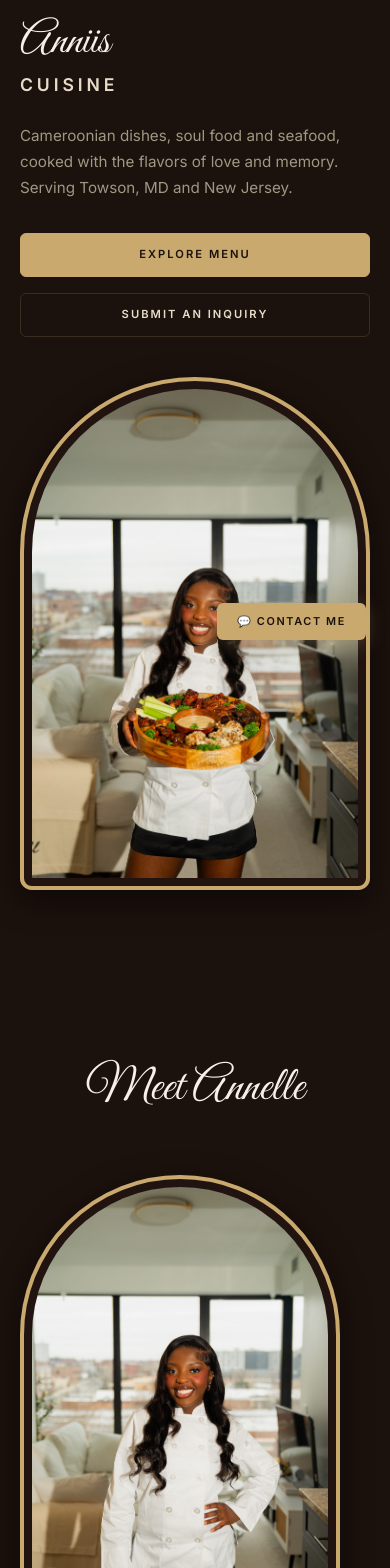
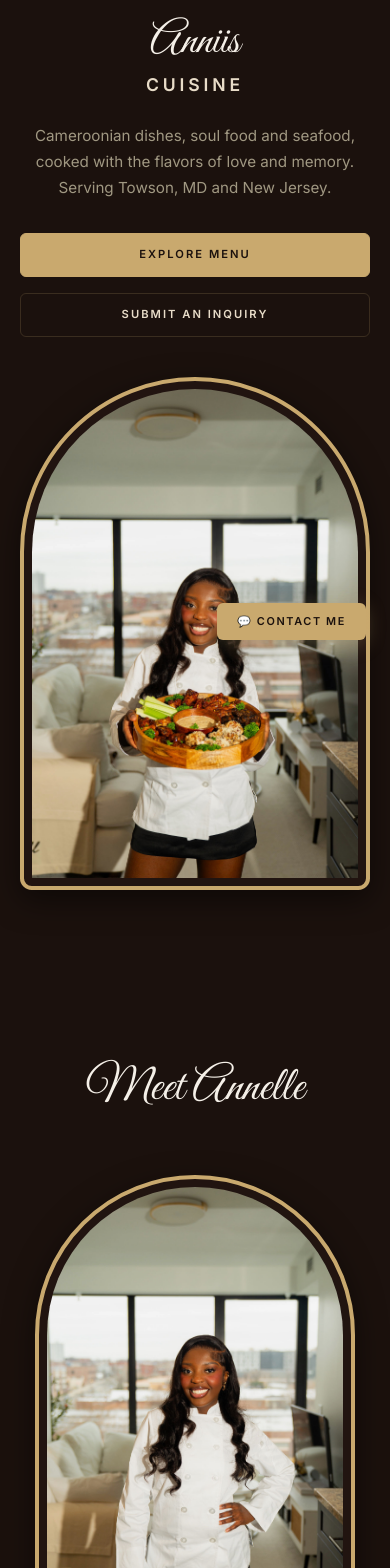
Before and after one commit to Jesseobasi/anni-cuisine, a React (Vite) app: page / in a window 390 px wide. Shown: the part 180-1748 px from the top of the page. Built offline with nearby package versions, Linux system fonts and the light colour scheme.

Commit message:
Center all text and make mobile friendly

```diff
--- a/src/index.css
+++ b/src/index.css
@@ -40,6 +40,7 @@ body {
   line-height: 1.6;
   min-height: 100vh;
   -webkit-font-smoothing: antialiased;
+  text-align: center;
 }
 
 #root {
@@ -331,11 +332,12 @@ img {
   font-size: 0.95rem;
   color: var(--text-secondary);
   line-height: 1.7;
-  margin-bottom: 32px;
+  margin: 0 auto 32px;
   max-width: 440px;
 }
 .hero-buttons {
   display: flex;
+  justify-content: center;
   gap: 16px;
   flex-wrap: wrap;
 }
@@ -350,7 +352,7 @@ img {
   padding: 8px;
   background: var(--bg-card);
   box-shadow: 0 10px 30px rgba(0, 0, 0, 0.5);
-  margin-left: auto;
+  margin: 0 auto;
 }
 
 /* ===== MEET ANNELLE ===== */
@@ -373,6 +375,7 @@ img {
   padding: 8px;
   background: var(--bg-card);
   box-shadow: 0 10px 30px rgba(0, 0, 0, 0.5);
+  margin: 0 auto;
 }
 .meet-text {
   font-size: 0.92rem;
@@ -486,9 +489,10 @@ img {
   padding: 8px;
   background: var(--bg-card);
   box-shadow: 0 10px 30px rgba(0, 0, 0, 0.5);
+  margin: 0 auto;
 }
 .tag-text {
-  text-align: right;
+  text-align: center;
 }
 .tag-text .script-heading {
   font-size: 3.5rem;
@@ -956,7 +960,7 @@ img {
   color: var(--text-secondary);
 }
 .cart-item-price {
-  text-align: right;
+  text-align: center;
 }
 .cart-item-price .price {
   font-family: var(--font-script);
@@ -1302,7 +1306,7 @@ img {
   margin-bottom: 28px;
 }
 .confirmation-items {
-  text-align: left;
+  text-align: center;
   margin-bottom: 16px;
 }
 .confirmation-items p {
@@ -1584,7 +1588,7 @@ img {
   border-collapse: collapse;
 }
 .price-table th {
-  text-align: left;
+  text-align: center;
   font-size: 0.6rem;
   font-weight: 600;
   letter-spacing: 0.18em;
```
